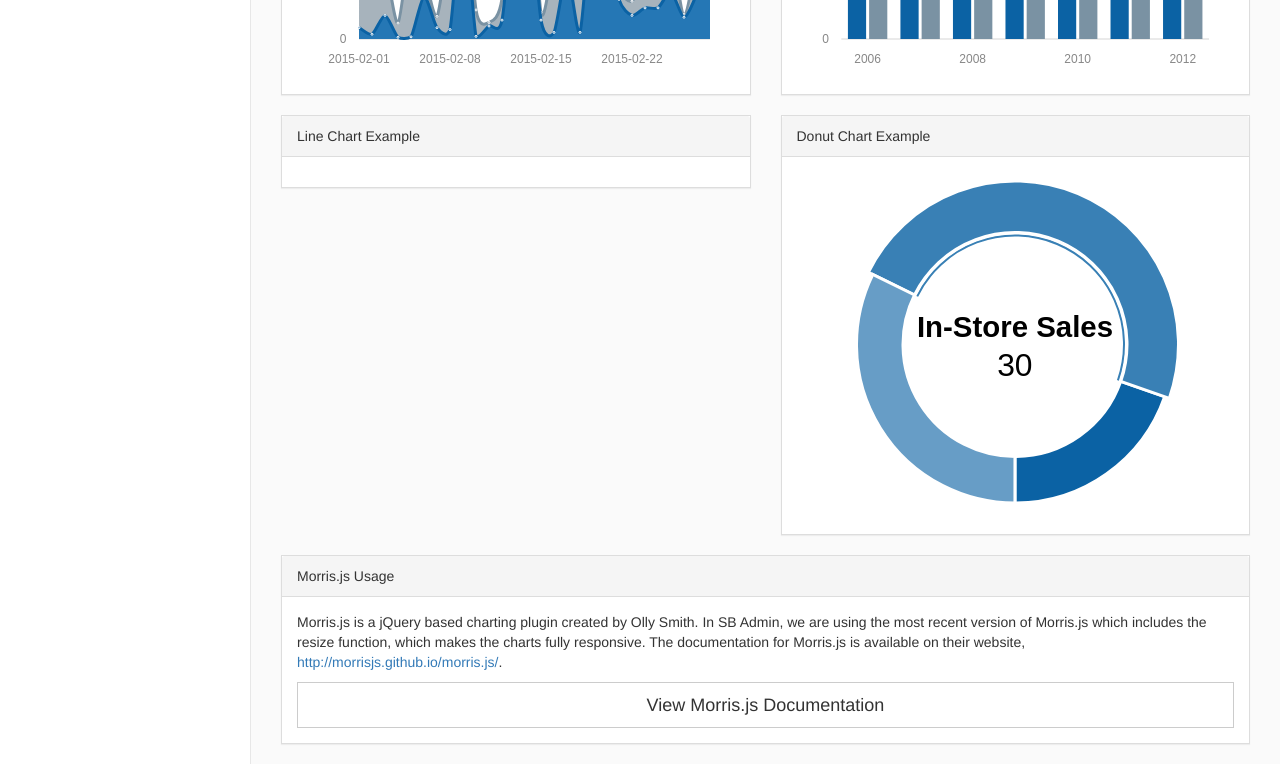
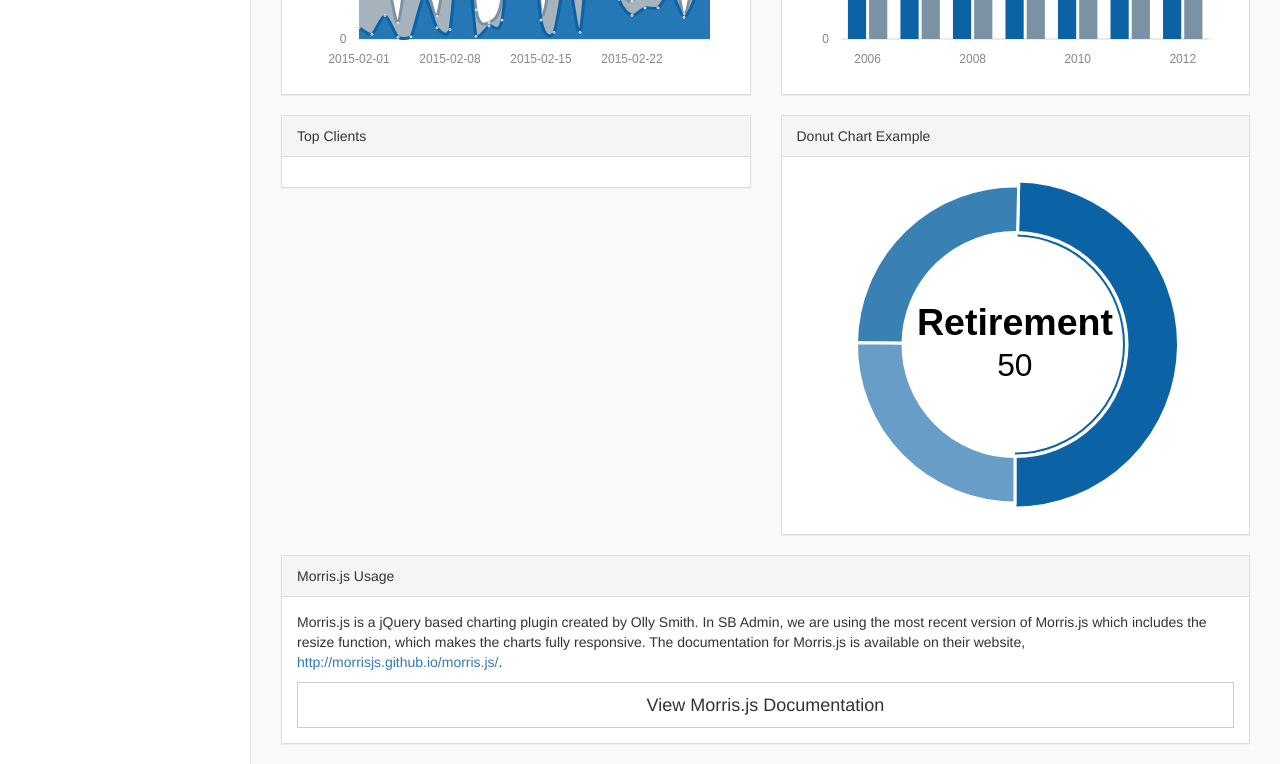
Before and after one commit to JCrafty/cghackathon, a website: page pages/morris.html in a window 1280 px wide. Shown: the part 486-1250 px from the top of the page. Drawn offline with Linux system fonts and the light colour scheme.

Commit message:
Update Charts

```diff
--- a/js/morris-data.js
+++ b/js/morris-data.js
@@ -41,14 +41,14 @@ $(function() {
     Morris.Donut({
         element: 'morris-donut-chart',
         data: [{
-            label: "Download Sales",
-            value: 12
+            label: "Retirement",
+            value: 50
         }, {
-            label: "In-Store Sales",
-            value: 30
+            label: "College 529",
+            value: 25
         }, {
-            label: "Mail-Order Sales",
-            value: 20
+            label: "Other Investments",
+            value: 25
         }],
         resize: true
     });
--- a/pages/morris.html
+++ b/pages/morris.html
@@ -381,7 +381,7 @@
                 <div class="col-lg-6">
                     <div class="panel panel-default">
                         <div class="panel-heading">
-                            Area Chart Example
+                            Purchases and Withdrawals
                         </div>
                         <!-- /.panel-heading -->
                         <div class="panel-body">
@@ -409,7 +409,7 @@
                 <div class="col-lg-6">
                     <div class="panel panel-default">
                         <div class="panel-heading">
-                            Line Chart Example
+                            Top Clients
                         </div>
                         <!-- /.panel-heading -->
                         <div class="panel-body">
```
